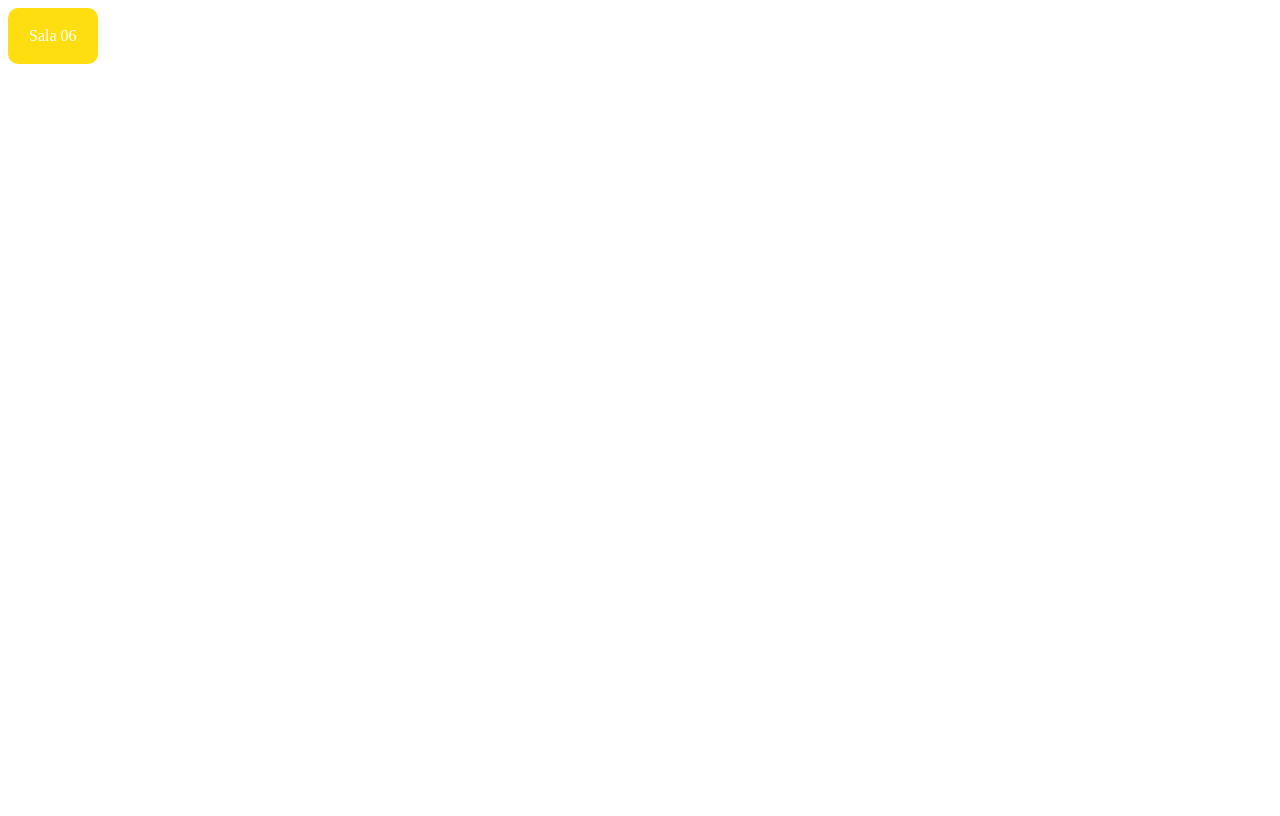
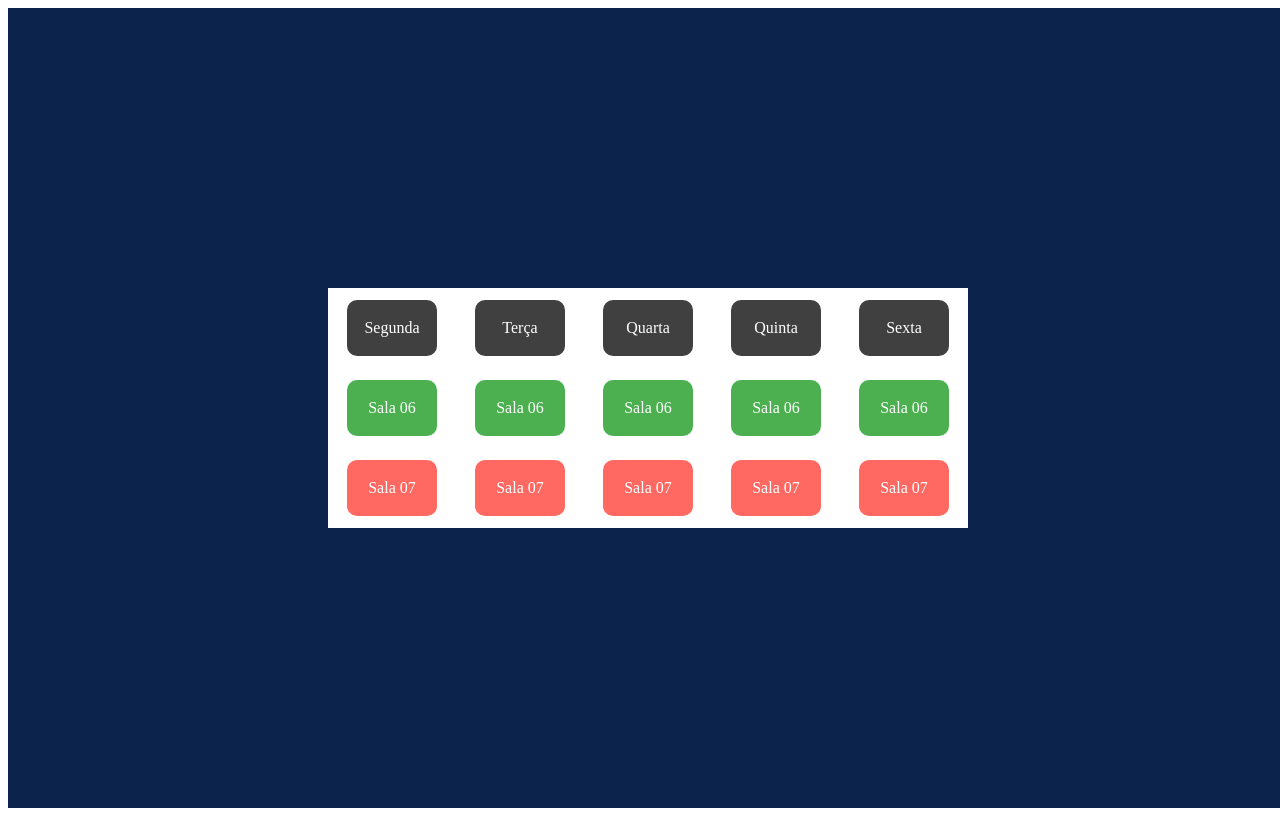
Before and after one commit to luismoraiss/EducaFinder, a React (Vite) app: page / in a window 1280 px wide. Built offline with nearby package versions, Linux system fonts and the light colour scheme.

Commit message:
calendario predefinido, falta a biblioteca

```diff
--- a/src/Components/BoxSala.jsx
+++ b/src/Components/BoxSala.jsx
@@ -1,12 +1,10 @@
 import { ContainerBox } from "../Styles/BoxSala";
 
-const BoxSala = ({ salaText, statusSala }) => {
+const BoxSala = ({ salaText, statusDaSala }) => {
   return (
     <>
-      <ContainerBox statusSala={statusSala}>
+      <ContainerBox statusSala={statusDaSala}>
         {salaText = salaText}
-
-
       </ContainerBox>
     </>
   );
--- /dev/null
+++ b/src/Components/ContainerGeral.jsx
@@ -0,0 +1,19 @@
+import DiaSemana from "./DiaContainer";
+import { ContainerGeral, HorarioSemana } from "../Styles/BoxSala";
+const ContainerSalas = () => {
+  return (
+    <>
+      <ContainerGeral>
+        <HorarioSemana>
+          <DiaSemana TextDia="Segunda" />
+          <DiaSemana TextDia="Terça" />
+          <DiaSemana TextDia="Quarta" />
+          <DiaSemana TextDia="Quinta" />
+          <DiaSemana TextDia="Sexta" />
+        </HorarioSemana>
+      </ContainerGeral>
+    </>
+  );
+};
+
+export default ContainerSalas;
--- /dev/null
+++ b/src/Components/DiaContainer.jsx
@@ -0,0 +1,17 @@
+import { ContainerDia } from "../Styles/BoxSala";
+import BoxSala from "./BoxSala";
+const DiaSemana = ({ TextDia }) => {
+
+  return (
+    <>
+      <ContainerDia>
+        <BoxSala salaText={TextDia} statusDaSala={"4"} />
+        <BoxSala salaText={"Sala 06"} statusDaSala={"1"} />
+        <BoxSala salaText={"Sala 07"} statusDaSala={"2"} />
+        {/* aqui vai puxar o dia conforme o textDia */}
+      </ContainerDia>
+    </>
+  );
+};
+
+export default DiaSemana;
--- a/src/Pages/HorarioProfessor.jsx
+++ b/src/Pages/HorarioProfessor.jsx
@@ -1,12 +1,9 @@
-import BoxSala from "../Components/BoxSala";
+import ContainerSalas from "../Components/ContainerGeral"
 
 const HorarioProfessor = () => {
   return (
     <>
-      <BoxSala
-      salaText={"Sala 06"}
-      statusSala={"Intervalo"}
-        />
+      <ContainerSalas/>
     </>
   );
 };
--- a/src/Styles/BoxSala.js
+++ b/src/Styles/BoxSala.js
@@ -6,21 +6,46 @@ export const ContainerBox = styled.div`
   height: 7vh;
   border-radius: 10px;
   color: ${cores.White};
-  display:flex;
-  align-items:center;
-  justify-content:center;
+  display: flex;
+  align-items: center;
+  justify-content: center;
 
-  background-color: ${props => {
+  background-color: ${(props) => {
     switch (props.statusSala) {
-      case 'Em planejamento':
+      case "1": //Em planejamento
         return cores.Green;
-      case 'Em aula':
+      case "2": //Em aula
         return cores.Red;
-      case 'Intervalo':
+      case "3": //Intervalo
         return cores.Yellow;
+      case "4": //Dia
+        return cores.DarkGray;
       default:
         return cores.LightGray;
     }
-  }
-};
+  }};
 `;
+
+export const ContainerGeral = styled.div`
+  display: flex;
+  align-items: center;
+  justify-content: center;
+  width: 100vw;
+  height: 100vh;
+  background-color: ${cores.Blue};
+`;
+
+export const ContainerDia = styled.div`
+  background-color: ${cores.White};
+  display: flex;
+  justify-content: space-around;
+  align-items: center;
+  flex-direction: column;
+  width: 10vw;
+  min-height: 30vh;
+`;
+export const HorarioSemana = styled.div`
+  display: flex;
+  flex-direction: row;
+  background-color: ${cores.Green};
+`;
--- a/src/Styles/cores.js
+++ b/src/Styles/cores.js
@@ -2,8 +2,10 @@
 export const cores = {
     Black:"hsl(0,0%,0%)",
     White:"hsl(0,0%,100%)",
-    LightGray:"hsl(0,0%,25%)",
+    LightGray:"#d9d9d9",
     Red:"#ff6961",
     Green:"	#4CAF50",
-    Yellow:"#FEDE10"
+    Yellow:"#FEDE10",
+    DarkGray:"hsl(0,0%,25%)",
+    Blue:"#0C244C"
 };
```
